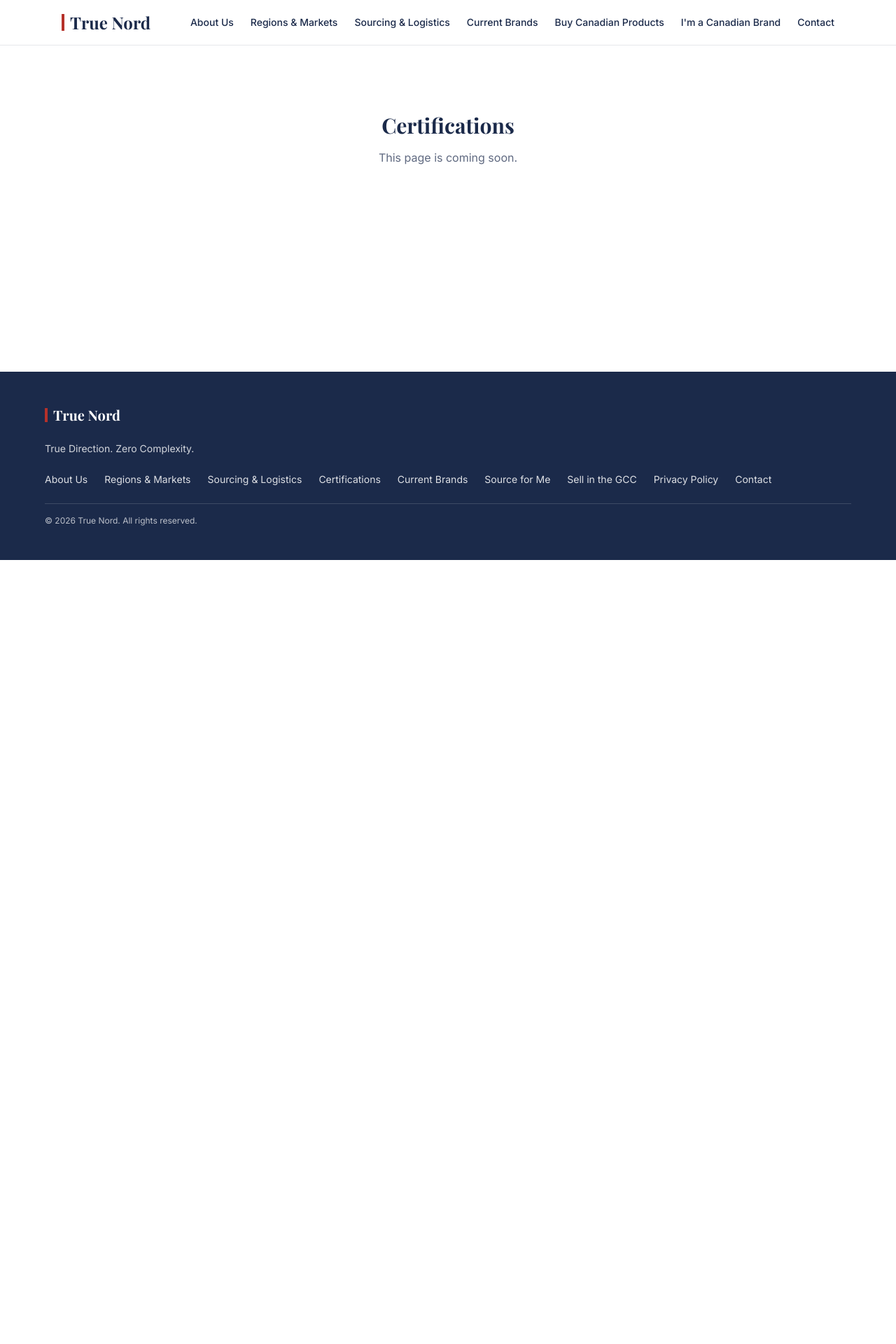
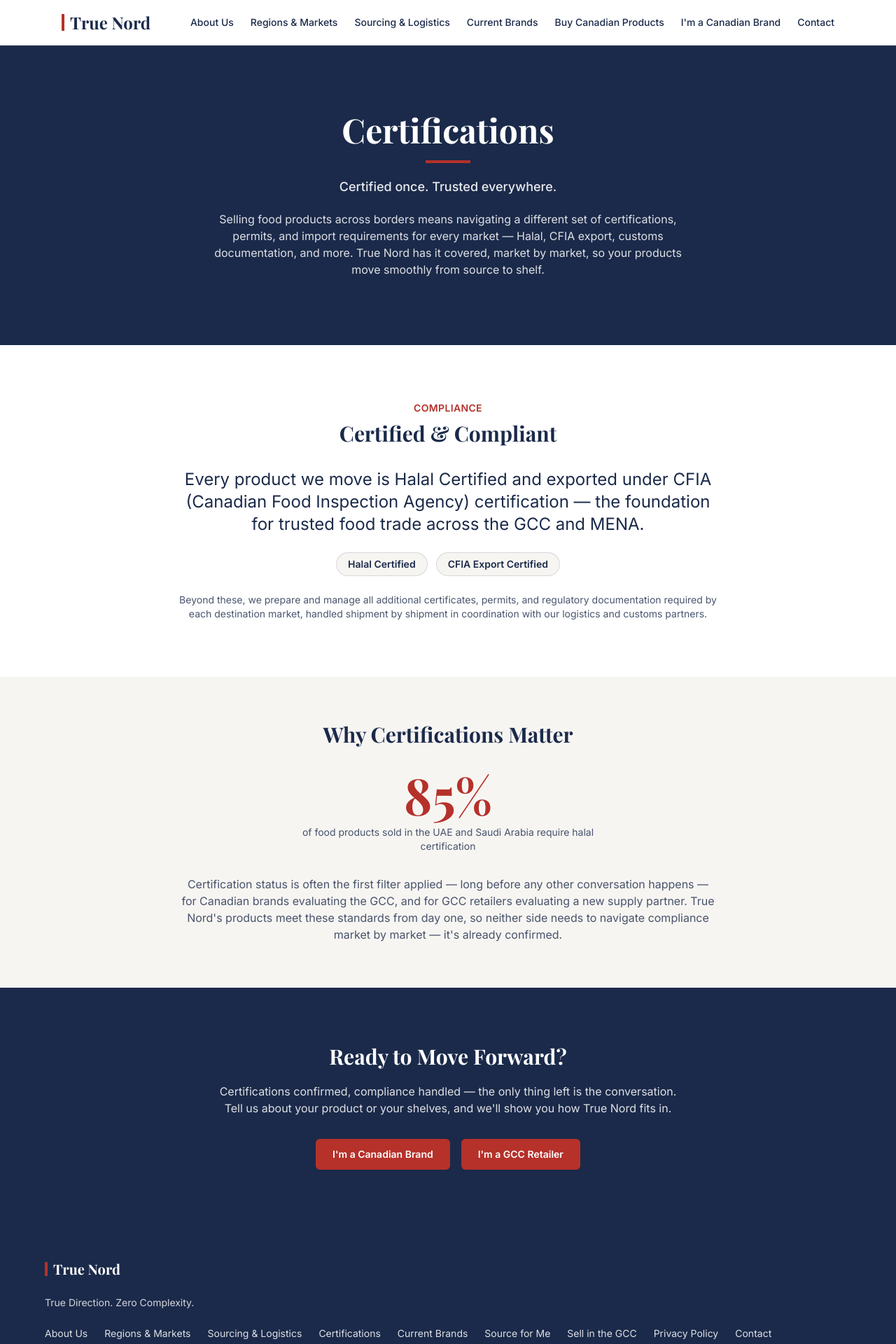
Before and after one commit to Truenord-wassim/true-nord-website, a Next.js app: page /certifications in a window 1280 px wide. Shown: the top 1920 px of the page at 70% size. Before the commit the page ends 800 px from the top, so only its background shows below. Built offline with nearby package versions, Linux system fonts and the light colour scheme.

Commit message:
feat: build real Certifications page with compliance statement and stat

```diff
--- a/app/certifications/page.tsx
+++ b/app/certifications/page.tsx
@@ -1,5 +1,5 @@
 import type { Metadata } from "next";
-import ComingSoon from "../components/ComingSoon";
+import Link from "next/link";
 
 export const metadata: Metadata = {
   title: "Certifications | True Nord",
@@ -8,5 +8,92 @@
 };
 
 export default function CertificationsPage() {
-  return <ComingSoon title="Certifications" />;
+  return (
+    <>
+      <section className="bg-navy px-6 py-24 text-center text-white">
+        <h1 className="text-4xl md:text-5xl">Certifications</h1>
+        <div className="mx-auto my-5 h-1 w-16 bg-red" aria-hidden="true" />
+        <p className="mb-5 text-lg font-medium text-white/90">
+          Certified once. Trusted everywhere.
+        </p>
+        <p className="mx-auto max-w-2xl text-base text-white/85">
+          Selling food products across borders means navigating a different
+          set of certifications, permits, and import requirements for every
+          market — Halal, CFIA export, customs documentation, and more. True
+          Nord has it covered, market by market, so your products move
+          smoothly from source to shelf.
+        </p>
+      </section>
+
+      <section className="px-6 py-20">
+        <div className="mx-auto max-w-3xl text-center">
+          <p className="mb-2 text-sm font-semibold uppercase tracking-wide text-red">
+            Compliance
+          </p>
+          <h2 className="mb-8 text-3xl">Certified &amp; Compliant</h2>
+          <p className="mb-6 text-xl text-navy md:text-2xl">
+            Every product we move is Halal Certified and exported under CFIA
+            (Canadian Food Inspection Agency) certification — the foundation
+            for trusted food trade across the GCC and MENA.
+          </p>
+          <div className="mb-6 flex flex-wrap items-center justify-center gap-3">
+            <span className="rounded-full border border-navy/15 bg-cream px-4 py-1.5 text-sm font-semibold text-navy">
+              Halal Certified
+            </span>
+            <span className="rounded-full border border-navy/15 bg-cream px-4 py-1.5 text-sm font-semibold text-navy">
+              CFIA Export Certified
+            </span>
+          </div>
+          <p className="text-sm text-navy/80">
+            Beyond these, we prepare and manage all additional certificates,
+            permits, and regulatory documentation required by each
+            destination market, handled shipment by shipment in coordination
+            with our logistics and customs partners.
+          </p>
+        </div>
+      </section>
+
+      <section className="bg-cream px-6 py-16">
+        <div className="mx-auto max-w-3xl text-center">
+          <h2 className="mb-8 text-3xl">Why Certifications Matter</h2>
+          <p className="font-heading text-6xl text-red md:text-7xl">85%</p>
+          <p className="mx-auto mb-8 mt-2 max-w-md text-sm text-navy/80">
+            of food products sold in the UAE and Saudi Arabia require halal
+            certification
+          </p>
+          <p className="text-base text-navy/80">
+            Certification status is often the first filter applied — long
+            before any other conversation happens — for Canadian brands
+            evaluating the GCC, and for GCC retailers evaluating a new supply
+            partner. True Nord&apos;s products meet these standards from day
+            one, so neither side needs to navigate compliance market by
+            market — it&apos;s already confirmed.
+          </p>
+        </div>
+      </section>
+
+      <section className="bg-navy px-6 py-20 text-center text-white">
+        <h2 className="mb-5 text-3xl">Ready to Move Forward?</h2>
+        <p className="mx-auto mb-8 max-w-2xl text-base text-white/85">
+          Certifications confirmed, compliance handled — the only thing left
+          is the conversation. Tell us about your product or your shelves,
+          and we&apos;ll show you how True Nord fits in.
+        </p>
+        <div className="flex flex-col items-center justify-center gap-4 sm:flex-row">
+          <Link
+            href="/sell-in-gcc"
+            className="inline-block rounded-md bg-red px-6 py-3 text-sm font-semibold text-white hover:bg-red-shade"
+          >
+            I&apos;m a Canadian Brand
+          </Link>
+          <Link
+            href="/source-for-me"
+            className="inline-block rounded-md bg-red px-6 py-3 text-sm font-semibold text-white hover:bg-red-shade"
+          >
+            I&apos;m a GCC Retailer
+          </Link>
+        </div>
+      </section>
+    </>
+  );
 }
```
